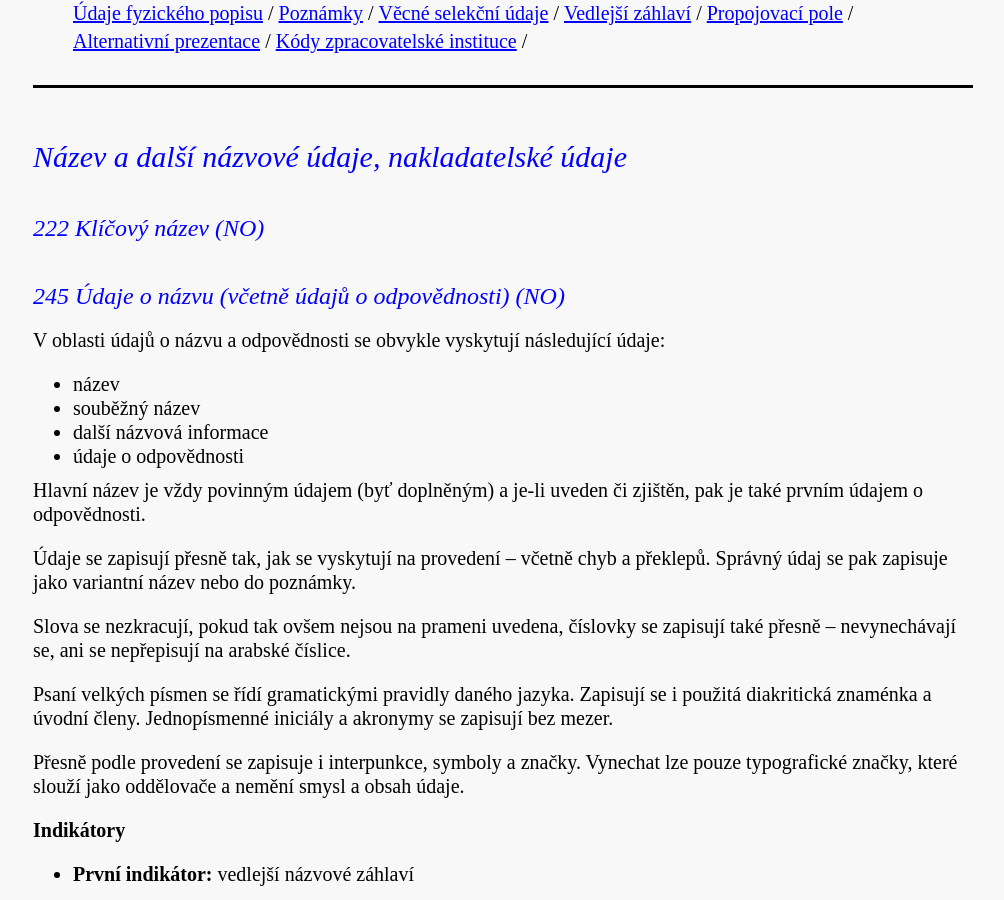
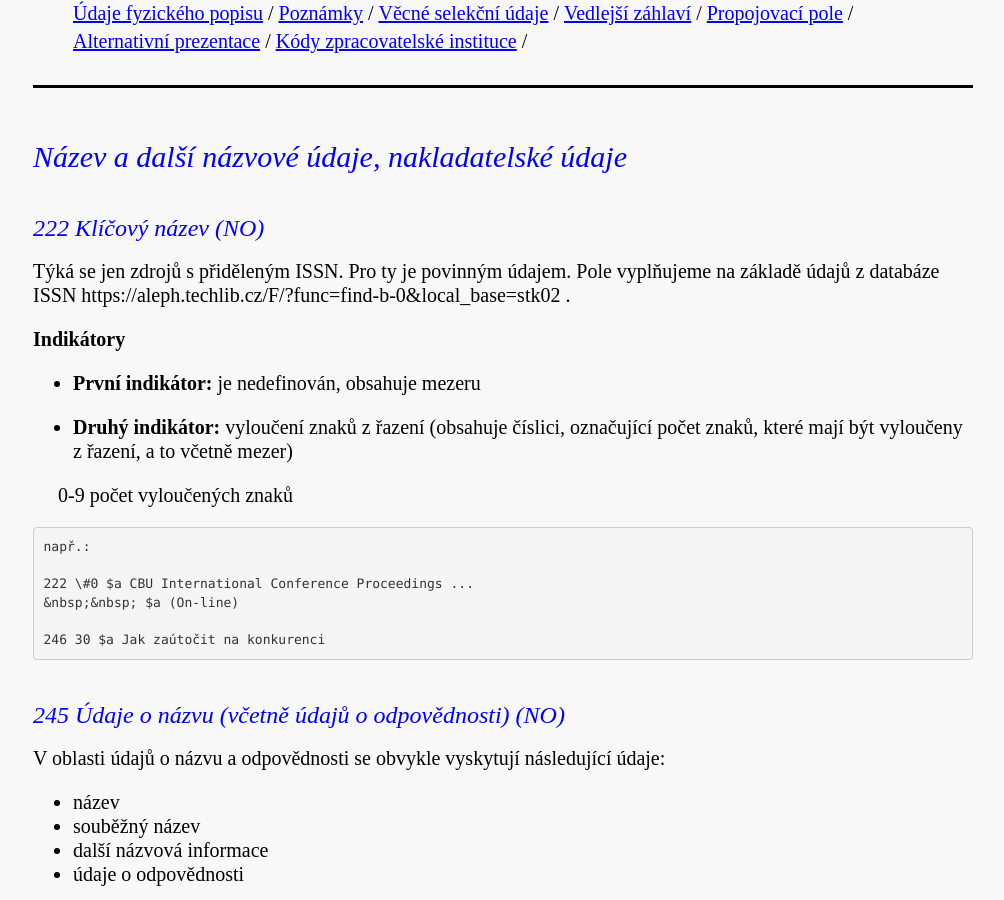
Before and after one commit to WebarchivCZ/katalogizacni-manual, a Jekyll site: the page built from _posts/2017-06-20-nazev.md, in a window 1280 px wide and 900 px high, scrolled down 301 px. Shown: the whole window, without its empty margins (137-1141 px from the left). Built offline with Jekyll 4.4.1, drawn with Linux system fonts in a browser that asks for light colours.

Commit message:
edit issn-example

````diff
--- a/_posts/2017-06-20-nazev.md
+++ b/_posts/2017-06-20-nazev.md
@@ -6,6 +6,29 @@ title: Název a další názvové údaje, nakladatelské údaje
 ## Název a další názvové údaje, nakladatelské údaje
 
 ### 222 Klíčový název (NO)
+Týká se jen zdrojů s přiděleným ISSN. Pro ty je povinným údajem. Pole vyplňujeme na základě údajů z databáze ISSN  https://aleph.techlib.cz/F/?func=find-b-0&local_base=stk02 .
+
+
+**Indikátory**
+
+* **První indikátor:** je nedefinován, obsahuje mezeru
+
+
+* **Druhý indikátor:** vyloučení znaků z řazení (obsahuje číslici, označující počet znaků, které mají být vyloučeny
+	z řazení, a to včetně mezer)
+
+&nbsp;&nbsp;&nbsp;&nbsp; 0-9 počet vyloučených znaků
+
+```
+např.:
+
+222 \#0 $a CBU International Conference Proceedings ...
+&nbsp;&nbsp; $a (On-line)
+
+246 30 $a Jak zaútočit na konkurenci
+```
+
+
 
 ### 245 Údaje o názvu (včetně  údajů o odpovědnosti) (NO)
 
````
